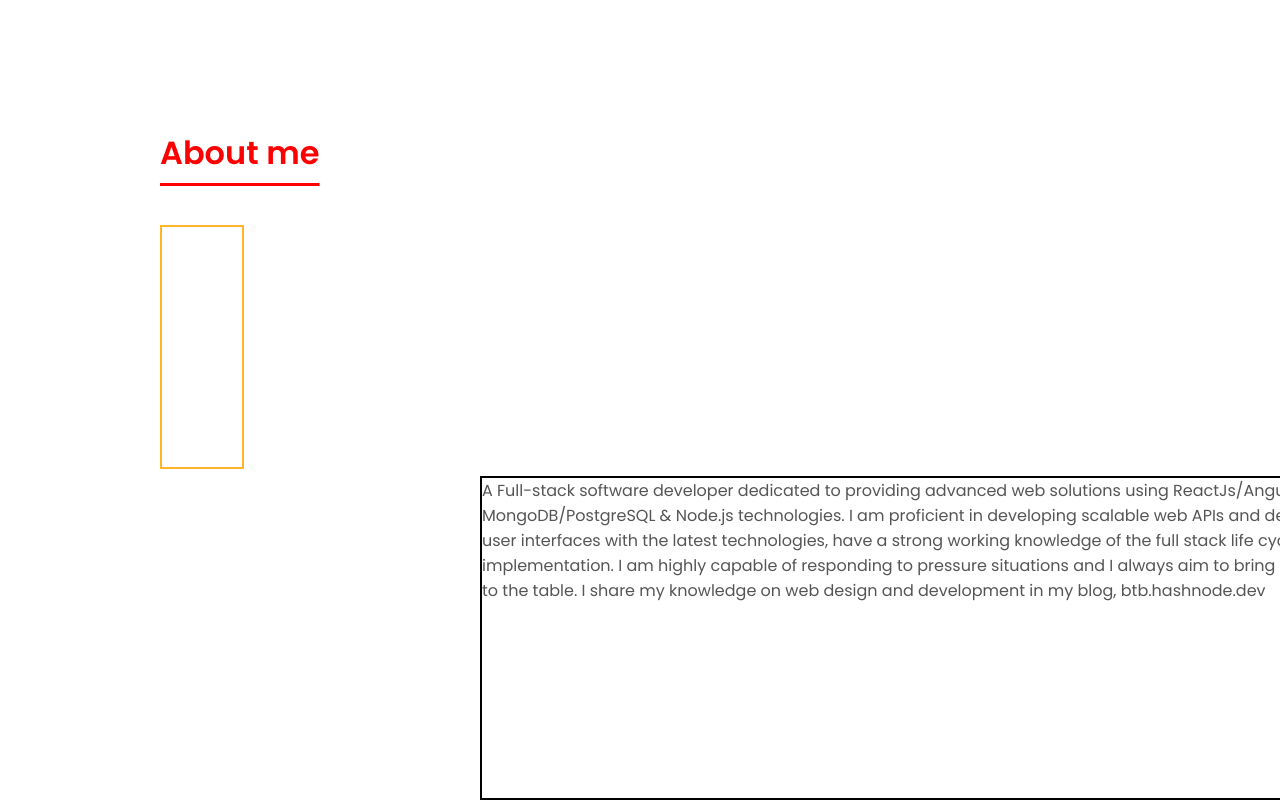
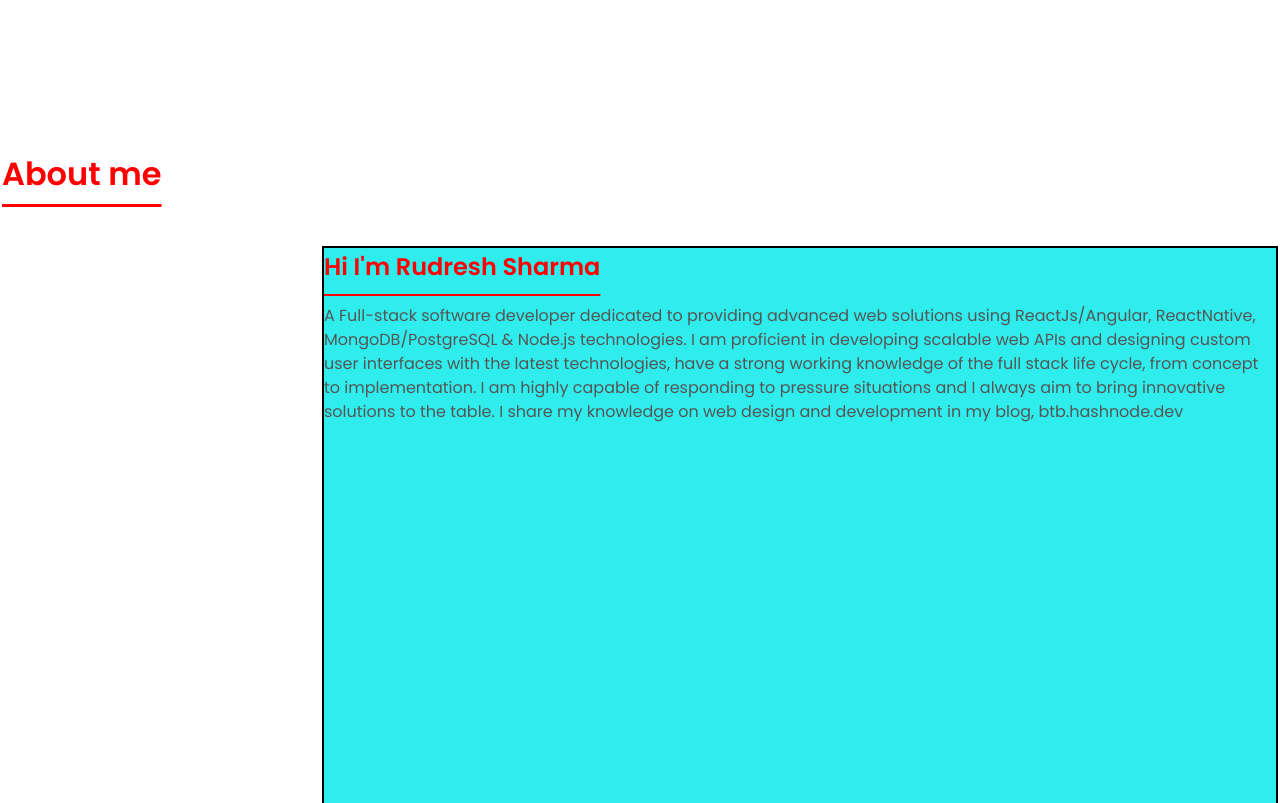
Before and after one commit to rd-sharma7/TheShadowofME, a plain HTML site: page index.html in a window 1280 px wide. Shown: the part 703-1506 px from the top of the page. Drawn offline with Linux system fonts and the light colour scheme; files whose address does not match are found by name.

Commit message:
new-updates

```diff
--- a/index.html
+++ b/index.html
@@ -99,7 +99,7 @@
 
 
 
-<div class="mcool-scene"> </div>
+<!-- <div class="mcool-scene"> </div> -->
 
 
 
@@ -108,16 +108,20 @@
 
     <h1 id="about" >About me </h1>
 
+   <div class="about-flex">
     <div class="about-me-section-div1">
 
+        <h2>Contains icons</h2>
     </div>
 
     <div class="introduction">
-        <p>A Full-stack software developer dedicated to providing advanced web solutions using ReactJs/Angular, ReactNative, MongoDB/PostgreSQL & Node.js technologies.
+        <h1 id="name-in-about" >Hi I'm Rudresh Sharma </h1>
+        <p class="quick-intro" >A Full-stack software developer dedicated to providing advanced web solutions using ReactJs/Angular, ReactNative, MongoDB/PostgreSQL & Node.js technologies.
             I am proficient in developing scalable web APIs and designing custom user interfaces with the latest technologies, have a strong working knowledge of the full stack life cycle, from concept to implementation.
             I am highly capable of responding to pressure situations and I always aim to bring innovative solutions to the table.
             I share my knowledge on web design and development in my blog, btb.hashnode.dev </p>
     </div>
+</div>
 
 </section>
 
--- a/mobilemedia.css
+++ b/mobilemedia.css
@@ -10,6 +10,47 @@
     #projects {
       height: fit-content;
     }
+
+   .about {
+      padding: 2px;
+    }
+
+    .about-flex{
+
+      display: flex;
+      flex-wrap: wrap-reverse;
+
+    }
+
+    .introduction  {
+      height: 200ch;
+      display: flex;
+      flex-direction: column;
+      background-color: rgb(48, 237, 237);
+
+
+
+    }
+
+    .introduction h1 {
+
+      margin: 0;
+      flex-shrink: 0;
+      font-size: 1.5rem;
+      margin: 1px 0 20px 0;
+    }
+
+    .introduction .quick-intro {
+
+      line-height: 1.5;
+
+    }
+    .about .about-me-section-div1
+    {
+      display: none;
+    }
+
+
   }
 
   @media screen and (max-width: 1200px) {
--- a/script.css
+++ b/script.css
@@ -218,7 +218,7 @@ nav {
  section {
   padding-top: 4vh;
   height: 96vh;
-  margin: 0 10rem;
+  margin: 0;
   box-sizing: border-box;
   min-height: fit-content;
 }
@@ -354,9 +354,15 @@ nav {
 
  .about
  {
-  display: inline-block;
+  display: flexbox;
   margin-right: 0px;
+  margin-top: 15ch;
  }
+
+section .about-flex
+{
+  display: flex;
+}
 
 section .about-me-section-div1
 {
@@ -367,15 +373,23 @@ section .about-me-section-div1
 }
 
 
- section .introduction
+.introduction
  {
-  height: 40vh;
+  height
   width: 120vh;
   display: inline-block;
   margin-left: 20rem;
   border: 2px solid black;
 }
 
+.about .name-in-about {
+  color: #123456;
+}
+
+.introduction .quick-intro {
+
+  line-height: 2.5;
+}
 
 section .cert1,.cert2,.cert3,.cert4
 {
```
